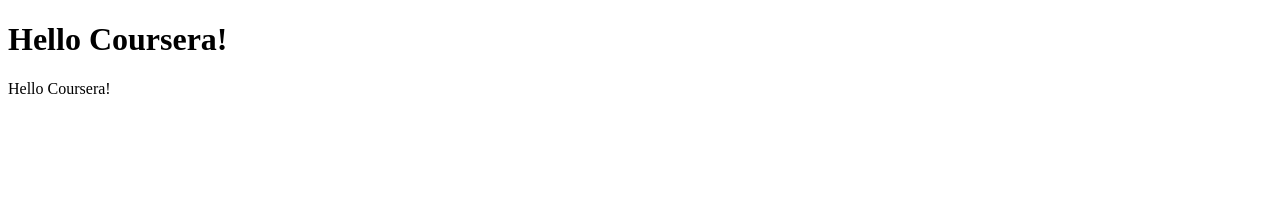
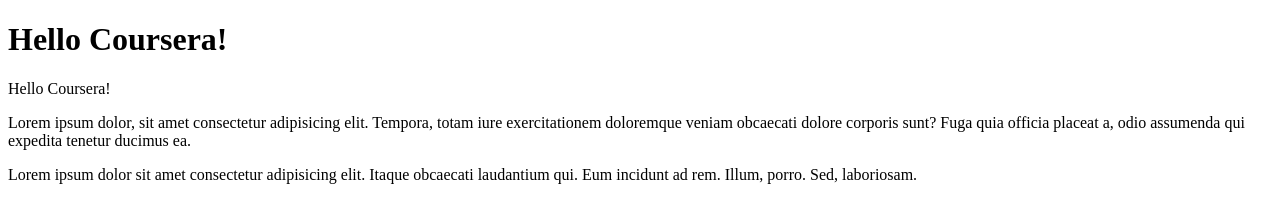
Before and after one commit to aviim90/CourseraFrontEnd, a plain HTML site: page index.html in a window 1280 px wide. Drawn offline with Linux system fonts and the light colour scheme.

Commit message:
added dummy text for testing

```diff
--- a/index.html
+++ b/index.html
@@ -8,6 +8,8 @@
 <body>
     <h1>Hello Coursera!</h1>
     <p>Hello Coursera!</p>
-
+    <p>Lorem ipsum dolor, sit amet consectetur adipisicing elit. Tempora, totam iure exercitationem doloremque veniam obcaecati dolore corporis sunt? Fuga quia officia placeat a, odio assumenda qui expedita tenetur ducimus ea.</p>
+    <p>Lorem ipsum dolor sit amet consectetur adipisicing elit. Itaque obcaecati laudantium qui. Eum incidunt ad rem. Illum, porro. Sed, laboriosam.
+    </p>
 </body>
 </html>
```
